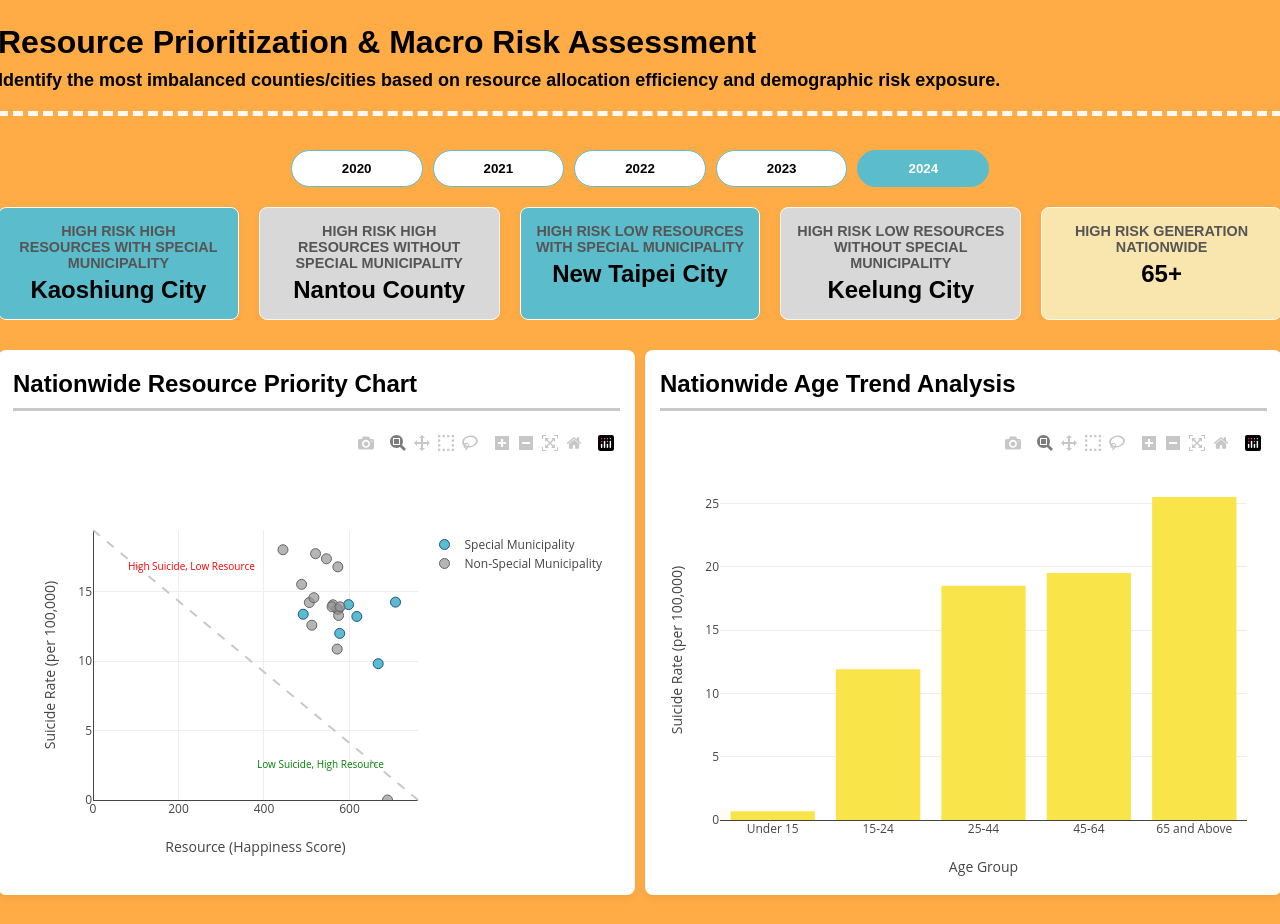
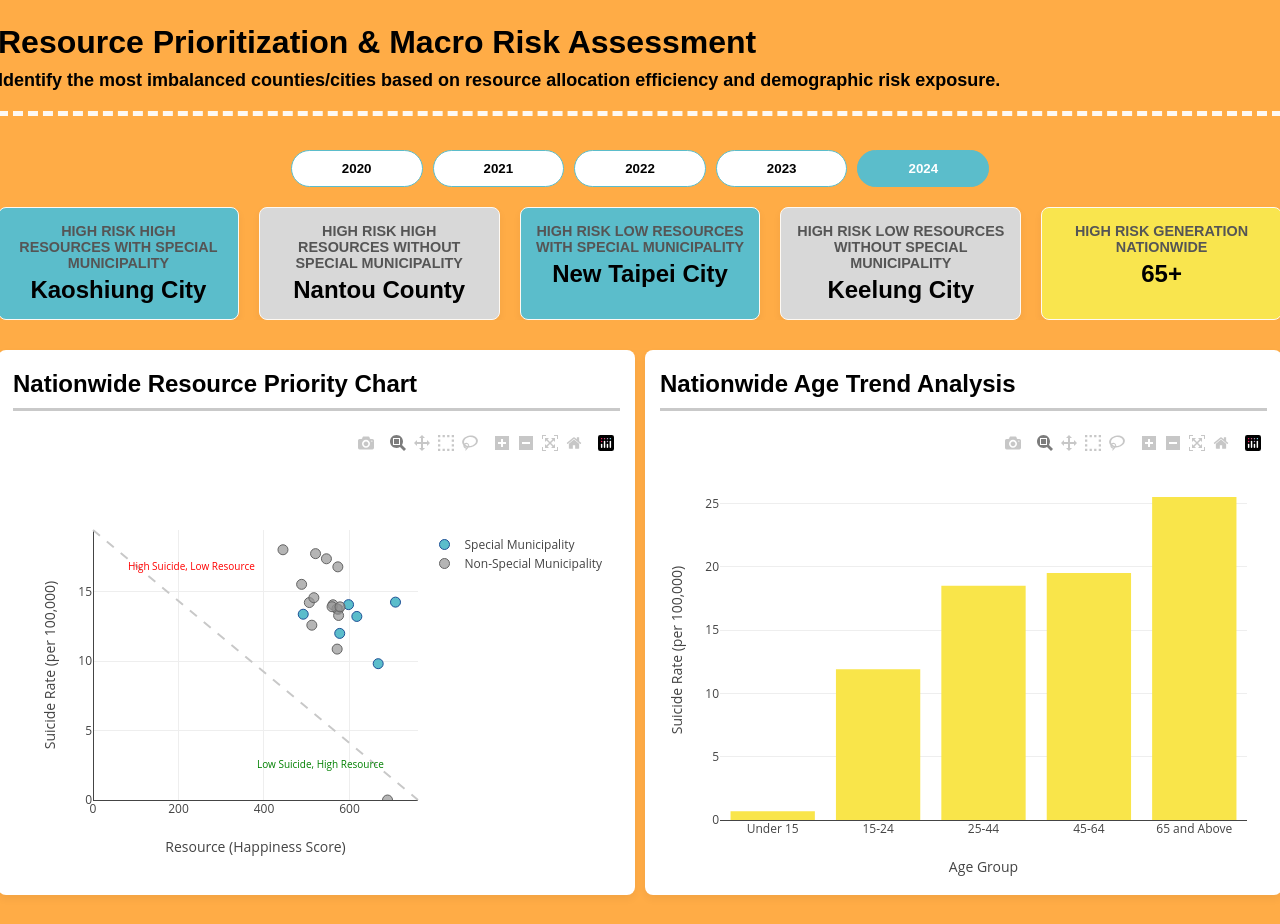
Before and after one commit to Kyou140/PDDS_Final_Project, a Flask app: page / in a window 1280 px wide. Shown: the part 176-1100 px from the top of the page. Run offline with Flask 3, Linux system fonts and the light colour scheme; data comes from the database, SQL or seed files in the repository; some libraries are stand-ins or nearby versions.

Commit message:
change .data-panel-c background color

```diff
--- a/static/css/style.css
+++ b/static/css/style.css
@@ -125,7 +125,7 @@ h1 {
     text-align: center;
     border: 1px solid #fef9f3;
     padding: 15px;
-    background-color: #F9E5AE;
+    background-color: #F9E54E;
     border-radius: 8px;
     box-shadow: 0 4px 8px rgba(0, 0, 0, 0.05);
 }
```
